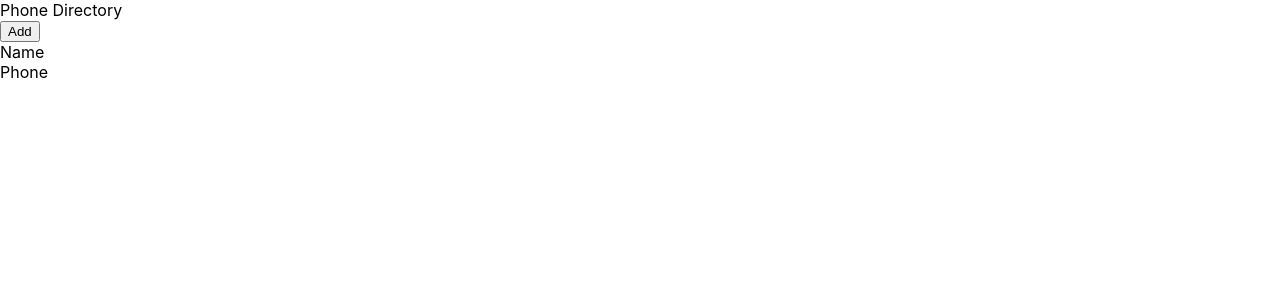
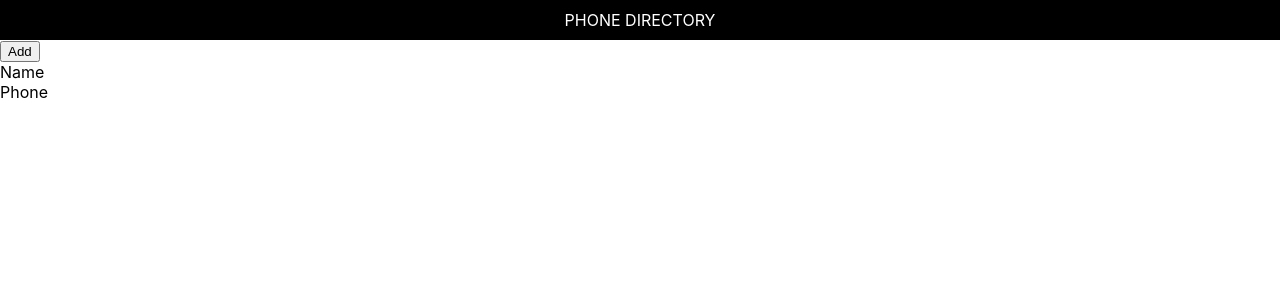
Before and after one commit to SandeepKumar377/Phone-Directory-ReactJSApp, a React (Create React App) app: page / in a window 1280 px wide. Shown: the top 300 px of the page. Built offline with nearby package versions, Linux system fonts and the light colour scheme.

Commit message:
style sheet inline in header

```diff
--- a/src/Header.js
+++ b/src/Header.js
@@ -1,21 +1,12 @@
 import React from 'react';
 
 const Header = function(){
+    const headerStyle={textAlign:'center', padding:10, background:'black', color:'white', textTransform:'uppercase' };
     return(
-        <div className="header">
+        <div style={ headerStyle }>
           Phone Directory
         </div>
     )
 }
 
-// class Header extends Component{
-//     render(){
-//         return(
-//             <div className="header">
-//                Phone Directory
-//             </div>
-//         )
-//     }
-// }
-
 export default Header;
```
